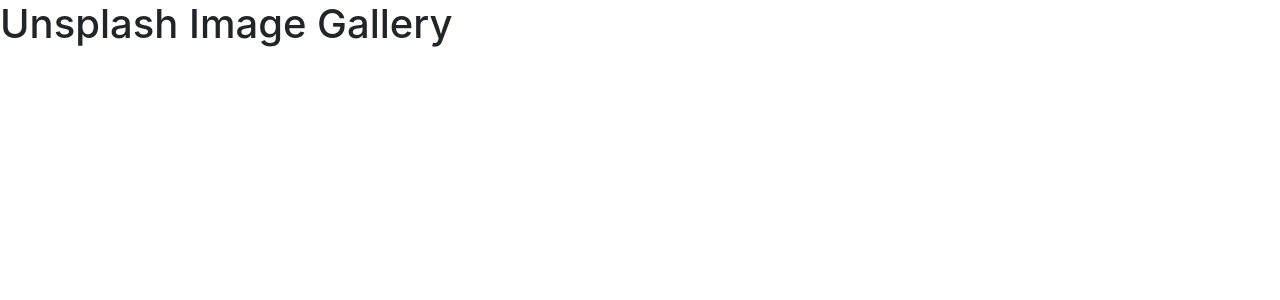
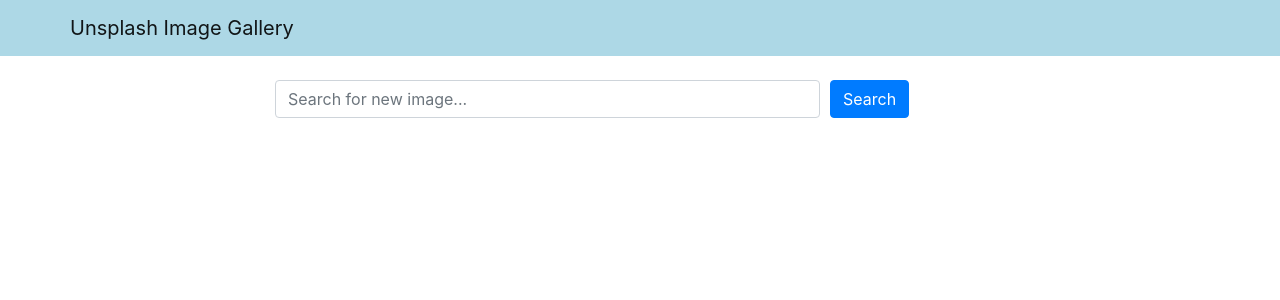
Before and after one commit to DanielJerrehian/Unsplash, a React (Create React App) app in the folder frontend/: page / in a window 1280 px wide. Shown: the top 300 px of the page. Built offline with nearby package versions, Linux system fonts and the light colour scheme; no server answers.

Commit message:
first api call

```diff
--- a/frontend/public/index.html
+++ b/frontend/public/index.html
@@ -8,7 +8,7 @@
         <meta name="description" content="Fullstack Image Search Application" />
         <link rel="apple-touch-icon" href="%PUBLIC_URL%/logo192.png" />
         <link rel="manifest" href="%PUBLIC_URL%/manifest.json" />
-        <title>Unsplash Images Gallery</title>
+        <title>Unsplash Image Gallery</title>
     </head>
     <body>
         <noscript>You need to enable JavaScript to run this app.</noscript>
--- a/frontend/src/App.js
+++ b/frontend/src/App.js
@@ -1,9 +1,37 @@
+import React, { useState } from 'react';
 import 'bootstrap/dist/css/bootstrap.min.css';
 
+import Header from './components/Header';
+import Search from './components/Search';
+
+const UNSPLASH_ACCESS_KEY = process.env.REACT_APP_UNSPLASH_ACCESS_KEY;
+const unsplashURL = "https://api.unsplash.com"
+
+
 function App() {
+    const [searchParameter, setSearchParamter] = useState('');
+
+    const handleSearchSubmit = (e) => {
+        e.preventDefault();
+        fetch(`${unsplashURL}/photos/random/?query=${searchParameter}&client_id=${UNSPLASH_ACCESS_KEY}`)
+            .then((res) => res.json())
+            .then((data) => {
+                console.log(data)
+            })
+            .catch((err) => {
+                console.log(err);
+            })
+    }
+
+    const handleOnChange = (e) => {
+        const {value} = e.target
+        setSearchParamter(value)
+    }
+
     return (
         <div>
-            <h1>Unsplash Image Gallery</h1>
+            <Header title="Unsplash Image Gallery" />
+            <Search searchParamter={searchParameter} setSearchParameter={setSearchParamter} handleSearchSubmit={handleSearchSubmit} handleOnChange={handleOnChange}/>
         </div>
     );
 }
--- /dev/null
+++ b/frontend/src/components/Header.js
@@ -0,0 +1,23 @@
+import React from "react";
+import { Navbar, Container } from "react-bootstrap"
+
+const navbarStyle = {
+    backgroundColor: 'lightblue'
+}
+
+function Header(props) {
+    const { title } = props;
+
+    return (
+        <Navbar
+            style={navbarStyle}
+            variant="light"
+        >
+            <Container>
+                <Navbar.Brand href="/">{title}</Navbar.Brand>
+            </Container>
+        </Navbar>
+    )
+}
+
+export default Header
--- /dev/null
+++ b/frontend/src/components/Search.js
@@ -0,0 +1,32 @@
+import React from "react";
+import { Container, Row, Col, Form, Button } from 'react-bootstrap';
+
+function Search(props) {
+    const { searchParameter, handleSearchSubmit, handleOnChange } = props;
+
+
+    return (
+        <Container className="mt-4">
+            <Row className="justify-content-center">
+                <Col xs={12} md={10} lg={8}>
+                    <Form onSubmit={handleSearchSubmit}>
+                        <Form.Row>
+                            <Col xs={9}>
+                                <Form.Control
+                                    type="text"
+                                    value={searchParameter}
+                                    onChange={handleOnChange}
+                                    placeholder="Search for new image..." />
+                            </Col>
+                            <Col>
+                                <Button variant="primary" type="submit">Search</Button>
+                            </Col>
+                        </Form.Row>
+                    </Form>
+                </Col>
+            </Row>
+        </Container>
+    )
+}
+
+export default Search
```
Also changed, not shown: 1 other file (tests, documents, lock files or other folders).
